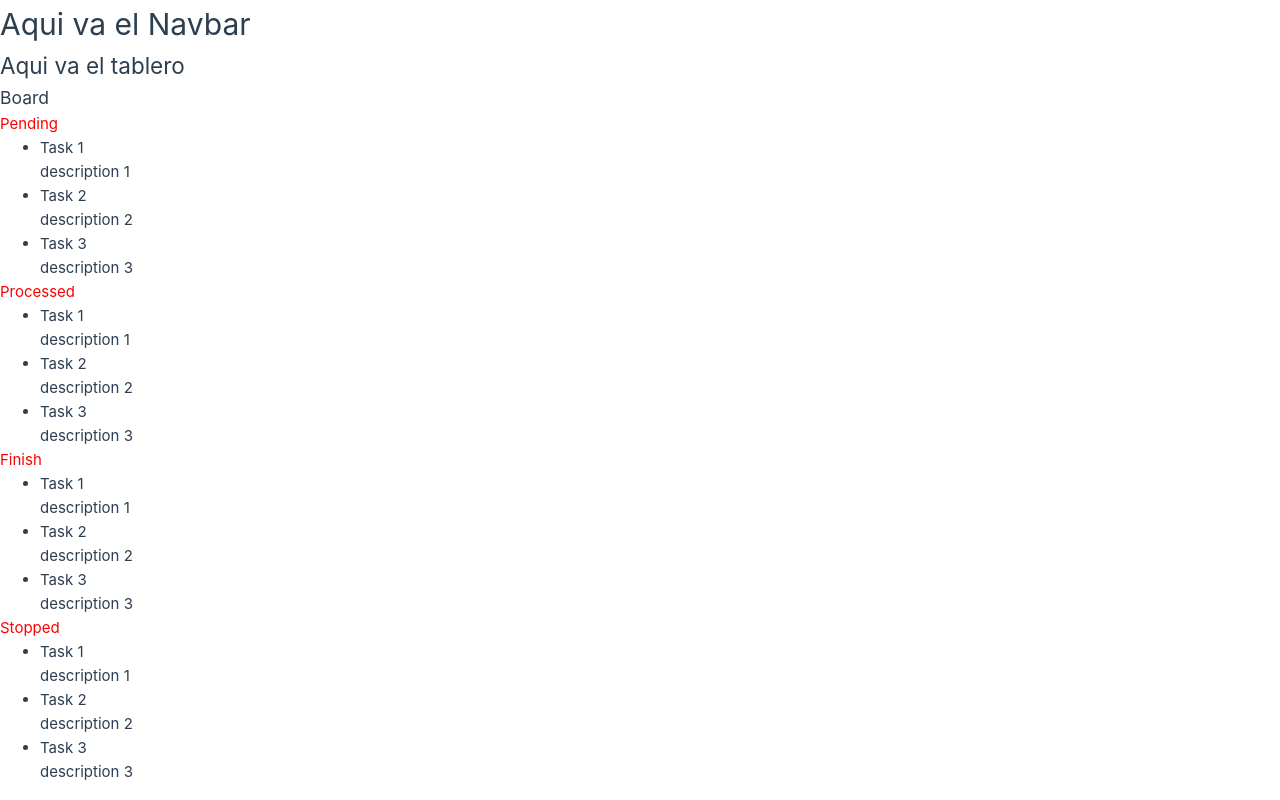
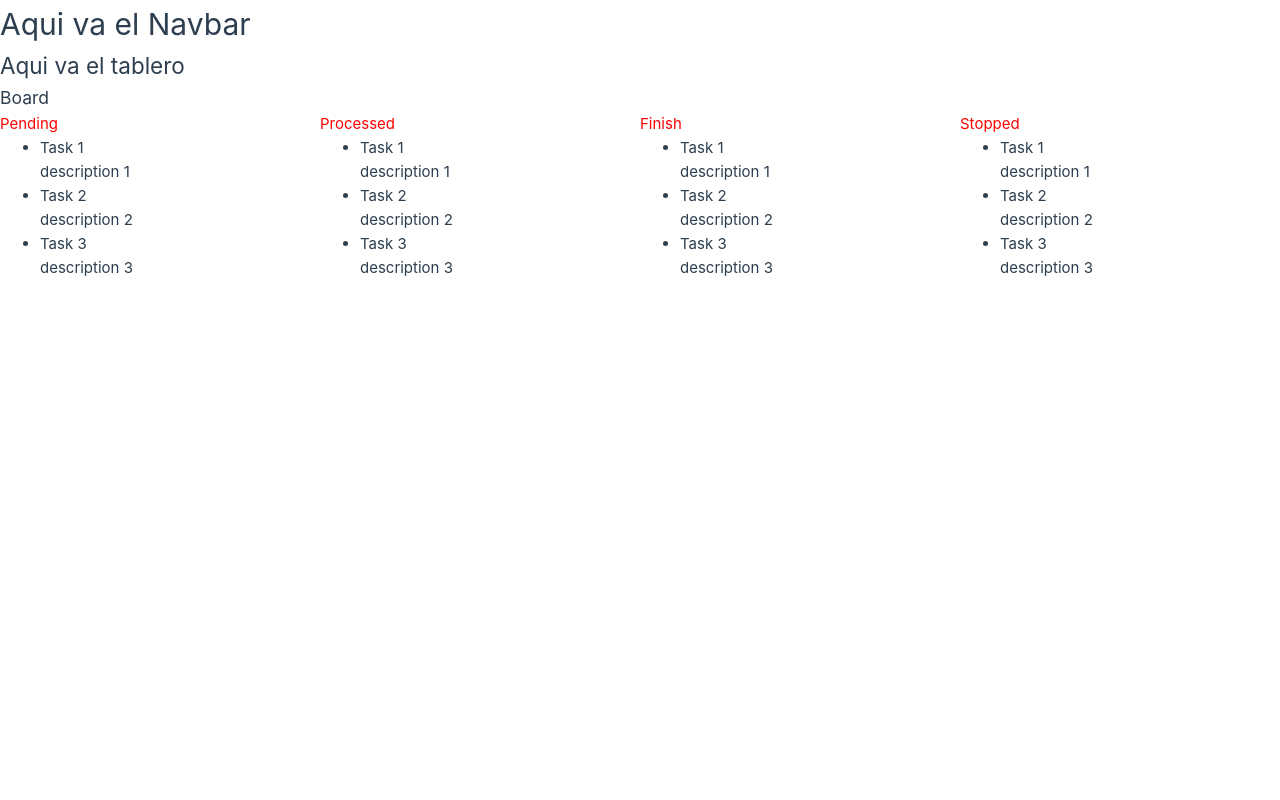
Before and after one commit to carlos98dan/Trello-Clone, a Vue app: page / in a window 1280 px wide. Built offline with nearby package versions, Linux system fonts and the light colour scheme.

Commit message:
feat: draggable order tasks in one step

```diff
--- a/package.json
+++ b/package.json
@@ -13,7 +13,7 @@
     "format": "prettier --write src/"
   },
   "dependencies": {
-    "vue": "^3.4.15"
+    "vue": "3.4.15"
   },
   "devDependencies": {
     "@rushstack/eslint-patch": "^1.3.3",
--- a/src/components/board/BoardComp.vue
+++ b/src/components/board/BoardComp.vue
@@ -40,6 +40,17 @@ const steps: Step[] = [
 </script>
 
 <template>
-  <h3>Board</h3>
-  <StepComp v-for="(item, index) in steps" :key="index" :step="item" />
+  <section class="board">
+    <h3 class="board__title">Board</h3>
+    <article class="board__step-list">
+      <StepComp class="board__step-item" v-for="(item, index) in steps" :key="index" :step="item" />
+    </article>
+  </section>
 </template>
+
+<style>
+.board__step-list {
+  display: grid;
+  grid-template-columns: auto auto auto auto;
+}
+</style>
--- a/src/components/board/StepComp.vue
+++ b/src/components/board/StepComp.vue
@@ -1,20 +1,56 @@
 <script setup lang="ts">
-import { defineProps } from 'vue'
-import type { Step } from '../../interfaces/Step'
+import { defineProps, ref } from 'vue'
+import type { Step } from '@/interfaces/Step'
+import type { Task } from '@/interfaces/Task'
 
 const props = defineProps<{
   step: Step
 }>()
+
+const updatedStep = ref(props.step)
+
+const dragstart = (index: number, task: Task, event: DragEvent) => {
+  event.dataTransfer!.setData('drag/index', index.toString())
+  event.dataTransfer!.setData('drag/item', JSON.stringify(task))
+}
+
+const dragover = (event: DragEvent) => {
+  event.preventDefault()
+}
+
+const drop = (index: number, event: DragEvent) => {
+  event.preventDefault()
+
+  const draggedIndex = Number(event.dataTransfer!.getData('drag/index'))
+  const draggedTask: Task = JSON.parse(event.dataTransfer!.getData('drag/item'))
+
+  if (draggedIndex !== index) {
+    const tasks = [...updatedStep.value.tasks]
+    tasks.splice(draggedIndex, 1)
+    tasks.splice(index, 0, draggedTask)
+    console.log(tasks)
+    updatedStep.value.tasks = tasks
+  }
+}
 </script>
 
 <template>
-  <h4>{{ props.step.title }}</h4>
-  <ul>
-    <li v-for="(item, index) in props.step.tasks" :key="index">
-      <b>{{ item.task }}</b>
-      <p>{{ item.description }}</p>
-    </li>
-  </ul>
+  <article>
+    <h4>{{ updatedStep.title }}</h4>
+    <ul>
+      <li
+        v-for="(item, index) in updatedStep.tasks"
+        :key="index"
+        draggable="true"
+        @dragstart="dragstart(index, item, $event)"
+        @dragover="dragover($event)"
+        @drop="drop(index, $event)"
+      >
+        <b>{{ item.task }}</b>
+        <p>{{ item.description }}</p>
+      </li>
+    </ul>
+  </article>
 </template>
 
 <style scoped>
```
Also changed, not shown: 1 other file (tests, documents, lock files or other folders).
